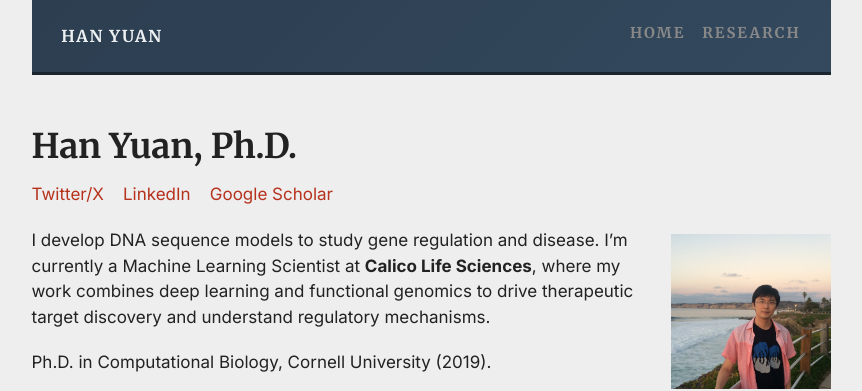
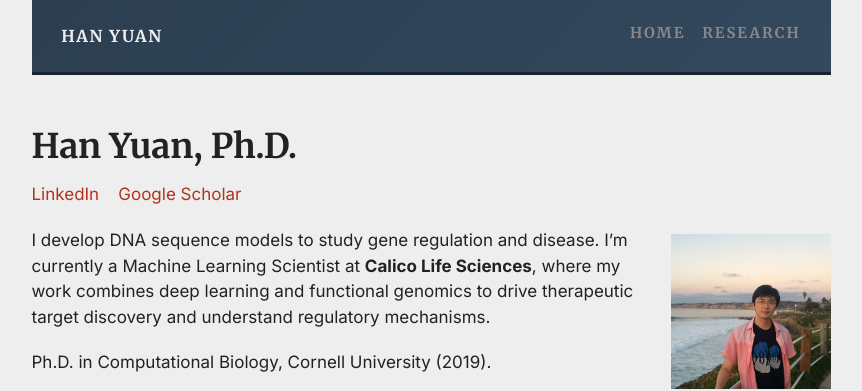
Before and after one commit to hy395/hy395.github.io, a Jekyll site: the page built from index.md, in a window 1280 px wide. Shown: the top 391 px of the page, without its empty margins (209-1071 px from the left). Built offline with Jekyll 4.4.1, drawn with Linux system fonts in a browser that asks for light colours.

Commit message:
update template

```diff
--- a/index.md
+++ b/index.md
@@ -6,7 +6,6 @@ permalink: /
 
 # Han Yuan, Ph.D.
 
-[Twitter/X](https://twitter.com/HY3952) &nbsp;&nbsp;
 [LinkedIn](https://www.linkedin.com/in/han-yuan-0b909755/) &nbsp;&nbsp;
 [Google Scholar](https://scholar.google.com/citations?user=FryLQFwAAAAJ)
 
```
